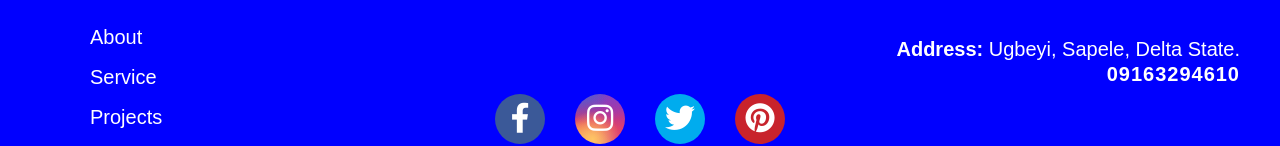
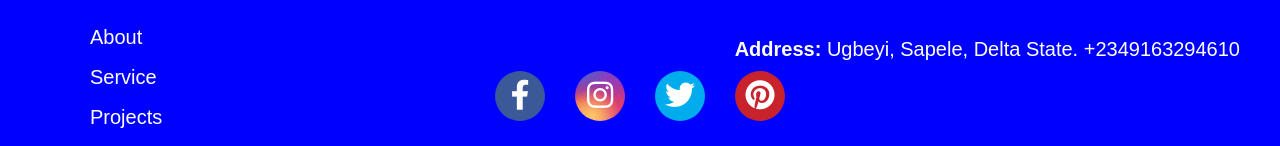
Before and after one commit to akoweicollinxx/lucretv.gitbub.io, a plain HTML site: page index.html in a window 1280 px wide. Shown: the part 4678-4824 px from the top of the page. Drawn offline with nearby package versions, Linux system fonts and the light colour scheme.

Commit message:
Add files via upload

```diff
--- a/index.html
+++ b/index.html
@@ -183,8 +183,8 @@
     </div>
     <div class="footer-right" data-aos="fade-down" data-aos-delay="780">
         <div class="add">
-            <p><span>Address: </span>Ugbeyi, Sapele, Delta State.</p>
-            <h6>09163294610</h6>
+            <p><span>Address: </span>Ugbeyi, Sapele, Delta State.  +2349163294610</p>
+            <!-- <h6>09163294610</h6> -->
         </div>
         <ul class="social-links">
             <li class="flex">
--- a/style.css
+++ b/style.css
@@ -375,13 +375,11 @@ footer{
     font-size: 20px;
     color: #fff;
 }
-.add h6{
+.add h6 img{
     position: relative;
-    color: var(--white);
-    font-size: 20px;
-    top: -8px;
-    font-weight: 600;
-    font-family: sans-serif;
+    width: 200px;
+    height: 250px;
+    top: -18px;
 }
 .social-links{
     display: flex;
```
